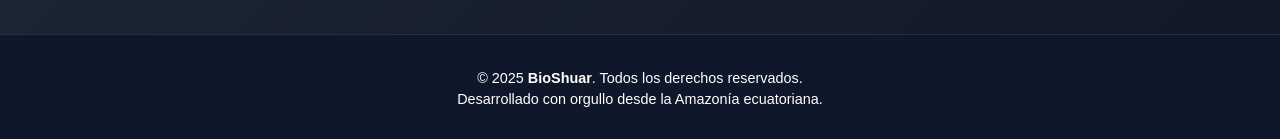
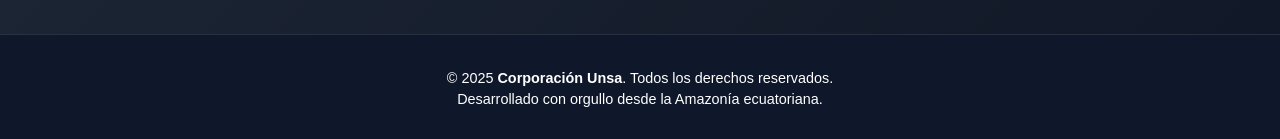
Before and after one commit to BioShuar/BioSites, a plain HTML site: page index.html in a window 1280 px wide. Shown: the part 3564-3703 px from the top of the page. Drawn offline with Linux system fonts and the light colour scheme; a script that the page names is missing.

Commit message:
Actualización post

```diff
--- a/index.html
+++ b/index.html
@@ -188,7 +188,7 @@
 
     <footer class="site-footer">
         <div class="footer-content">
-            <p>&copy; 2025 <strong>BioShuar</strong>. Todos los derechos reservados.</p>
+            <p>&copy; 2025 <strong>Corporación Unsa</strong>. Todos los derechos reservados.</p>
             <p>Desarrollado con orgullo desde la Amazonía ecuatoriana.</p>
         </div>
     </footer>
```
